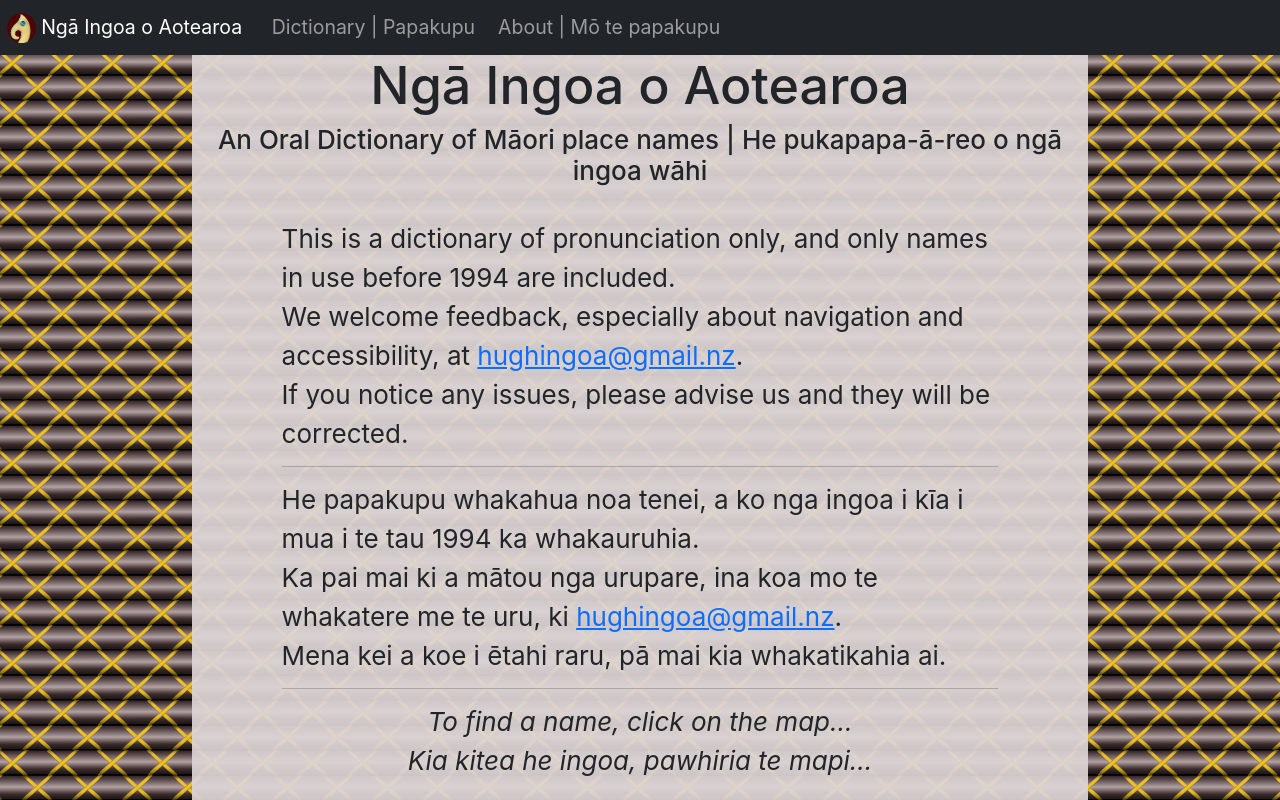
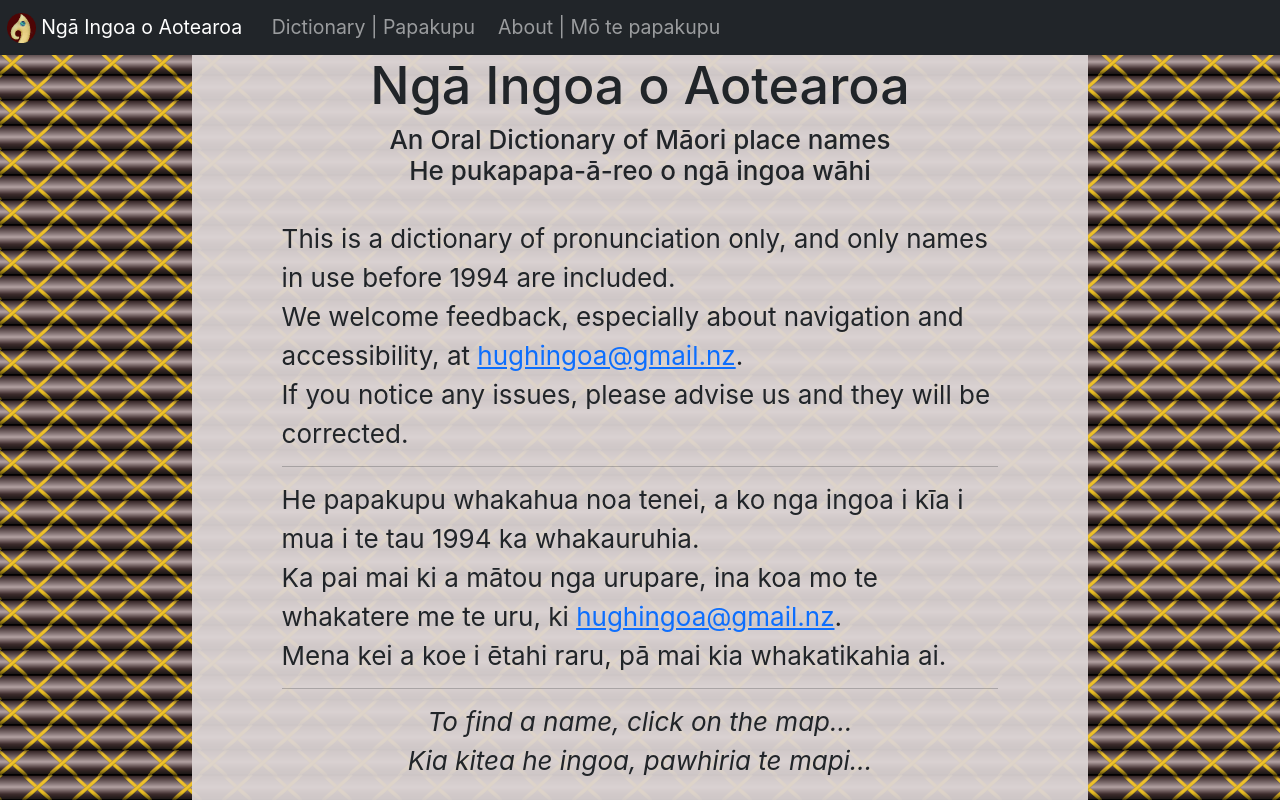
Before and after one commit to KevinHodder/ingoa, a React (Create React App) app: page / in a window 1280 px wide. Shown: the top 800 px of the page. Built offline with nearby package versions, Linux system fonts and the light colour scheme.

Commit message:
tidy up minor things

```diff
--- a/src/components/Header.js
+++ b/src/components/Header.js
@@ -52,8 +52,9 @@
       <Title>
         <h1>Ngā Ingoa o Aotearoa</h1>
         <SubTitle>
-          An Oral Dictionary of Māori place names | He pukapapa-ā-reo o ngā
-          ingoa wāhi
+          An Oral Dictionary of Māori place names
+          <br />
+          He pukapapa-ā-reo o ngā ingoa wāhi
         </SubTitle>
       </Title>
       <Subheader>
```
